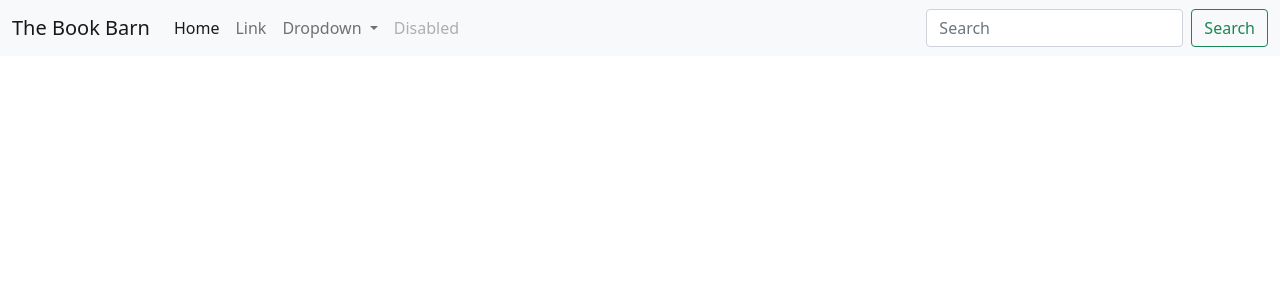
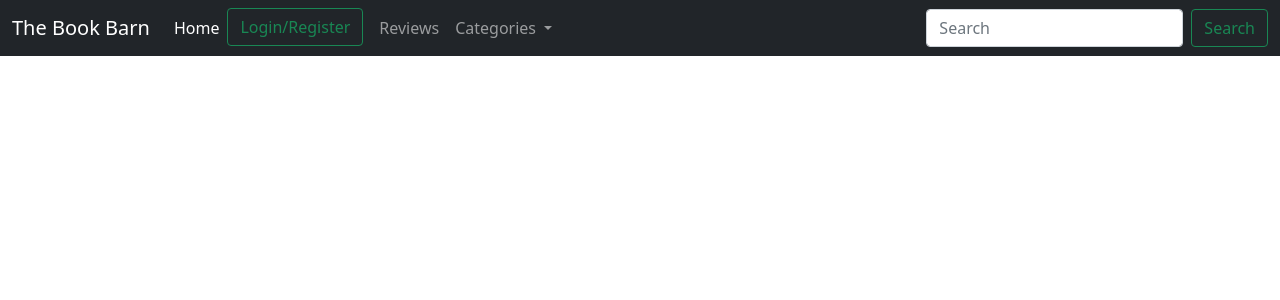
Before and after one commit to neil314159/portfolio-project-4, a Django app: page / in a window 1280 px wide. Shown: the top 300 px of the page. Run offline with Django 3.2, Linux system fonts and the light colour scheme; data that the repository does not hold is empty; parts of the project's set-up code (start-up, migrations or seed data) failed here and were passed over.

Commit message:
Add review detail template and view for viewing individual reviews on site

```diff
--- a/reviews/views.py
+++ b/reviews/views.py
@@ -6,3 +6,21 @@ class ReviewList(generic.ListView):
     model = Review
     queryset = Review.objects.order_by("-published_on")
     template_name = "index.html"
+
+class ReviewDetail(View):
+
+    def get(self, request, slug, *args, **kwargs):
+        queryset = Review.objects.all
+        review = get_object_or_404(queryset, slug=slug)
+
+
+
+        return render(
+            request,
+            "review_detail.html",
+            {
+                "post": post,
+
+
+            },
+        )
--- a/templates/base.html
+++ b/templates/base.html
@@ -10,7 +10,7 @@
 </head>
 <body>
 
-    <nav class="navbar navbar-expand-lg navbar-light bg-light">
+    <nav class="navbar navbar-expand-lg navbar-dark bg-dark">
         <div class="container-fluid">
           <a class="navbar-brand" href="#">The Book Barn</a>
           <button class="navbar-toggler" type="button" data-bs-toggle="collapse" data-bs-target="#navbarSupportedContent" aria-controls="navbarSupportedContent" aria-expanded="false" aria-label="Toggle navigation">
@@ -21,12 +21,15 @@
               <li class="nav-item">
                 <a class="nav-link active" aria-current="page" href="#">Home</a>
               </li>
+              <li>
+                <button class="btn btn-outline-success me-2" type="button">Login/Register</button>
+              </li>
               <li class="nav-item">
-                <a class="nav-link" href="#">Link</a>
+                <a class="nav-link" href="#">Reviews</a>
               </li>
               <li class="nav-item dropdown">
                 <a class="nav-link dropdown-toggle" href="#" id="navbarDropdown" role="button" data-bs-toggle="dropdown" aria-expanded="false">
-                  Dropdown
+                  Categories
                 </a>
                 <ul class="dropdown-menu" aria-labelledby="navbarDropdown">
                   <li><a class="dropdown-item" href="#">Action</a></li>
@@ -35,9 +38,7 @@
                   <li><a class="dropdown-item" href="#">Something else here</a></li>
                 </ul>
               </li>
-              <li class="nav-item">
-                <a class="nav-link disabled">Disabled</a>
-              </li>
+
             </ul>
             <form class="d-flex">
               <input class="form-control me-2" type="search" placeholder="Search" aria-label="Search">
```
Also changed, not shown: templates/review_detail.html (added).
